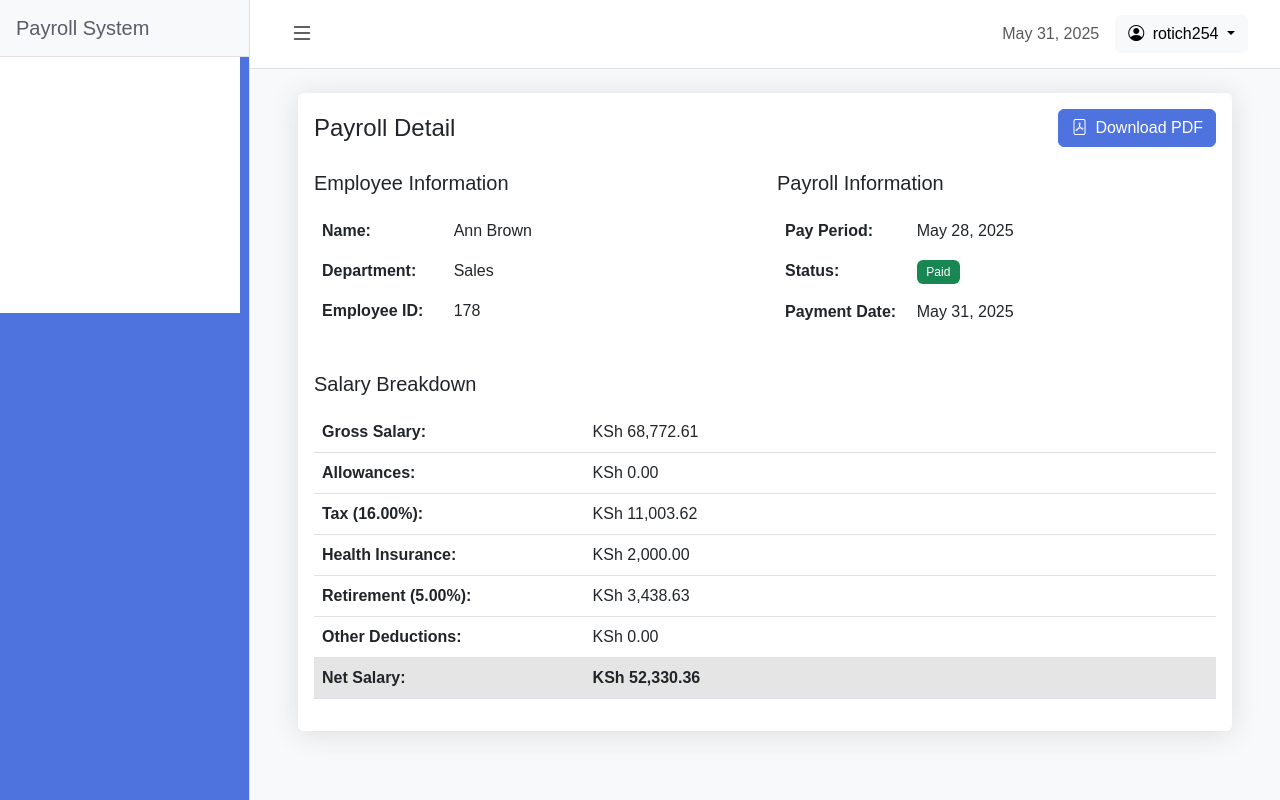
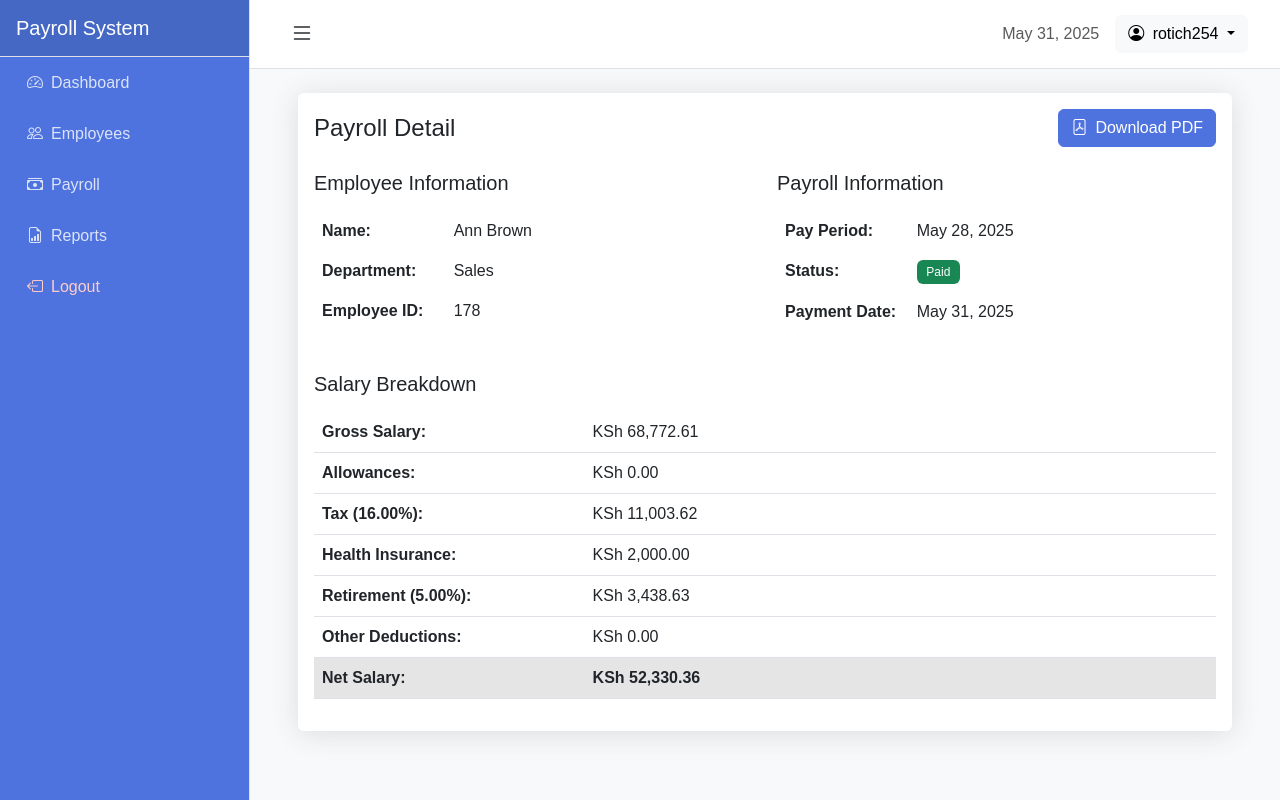
Before and after one commit to rotich254/Payroll-paypulse, a Django app: page /payroll/24/ in a window 1280 px wide. Run offline with Django 5.2, Linux system fonts and the light colour scheme; a user stored in the database is signed in; data comes from the database, SQL or seed files in the repository; some libraries are stand-ins or nearby versions.

Commit message:
Enhance sidebar styling with new colors and hover effects, and improve layout for better user experience.

```diff
--- a/static/css/responsive.css
+++ b/static/css/responsive.css
@@ -276,3 +276,24 @@
 #wrapper.toggled .mobile-nav-overlay {
     display: block;
 }
+
+/* Sidebar styling enhancements */
+.sidebar .list-group-item {
+    border-left: 3px solid transparent;
+    transition: all 0.2s ease;
+}
+
+.sidebar .list-group-item.active {
+    border-left: 3px solid #fff;
+    position: relative;
+}
+
+.sidebar .list-group-item.active::before {
+    content: "";
+    position: absolute;
+    left: -3px;
+    top: 0;
+    height: 100%;
+    width: 3px;
+    background-color: #fff;
+}
--- a/templates/base.html
+++ b/templates/base.html
@@ -20,7 +20,7 @@
     <style>
         .sidebar {
             min-height: 100vh;
-            background: #fff;
+            background: #4e73df;
             box-shadow: 0 0 15px rgba(0,0,0,0.1);
         }
         .primary-text {
@@ -36,13 +36,32 @@
             transform: translateY(-2px);
             transition: all 0.3s ease;
         }
+        /* Style for the sidebar items */
+        .sidebar .list-group-item {
+            color: rgba(255, 255, 255, 0.8) !important;
+            background-color: transparent;
+        }
+        .sidebar .list-group-item:hover {
+            background-color: rgba(255, 255, 255, 0.1);
+            color: #fff !important;
+        }
+        .sidebar .list-group-item.active {
+            background-color: rgba(255, 255, 255, 0.2) !important;
+            color: #fff !important;
+            font-weight: 700;
+        }
+        /* Style for the sidebar heading */
+        .sidebar .sidebar-heading {
+            background-color: #4668c5 !important;
+            color: #fff;
+        }
         /* Style for the logout link in the sidebar */
         .sidebar .list-group-item-logout {
-            color: #dc3545; /* Bootstrap danger color for logout */
+            color: #ffcccb !important; /* Light red for logout */
         }
         .sidebar .list-group-item-logout:hover {
-            background-color: rgba(220, 53, 69, 0.1); /* Light danger background on hover */
-            color: #a71d2a;
+            background-color: rgba(220, 53, 69, 0.2); /* Light danger background on hover */
+            color: #fff !important;
         }
     </style>
     {% block extra_css %}{% endblock %}
@@ -54,10 +73,10 @@
 
         <!-- Sidebar -->
         <div class="sidebar border-end" id="sidebar-wrapper">
-            <div class="sidebar-heading border-bottom bg-light p-3 d-flex justify-content-between align-items-center">
+            <div class="sidebar-heading border-bottom p-3 d-flex justify-content-between align-items-center">
                 <h5 class="mb-0">Payroll System</h5>
                 <button class="btn d-md-none" id="closeSidebar">
-                    <i class="bi bi-x-lg"></i>
+                    <i class="bi bi-x-lg text-white"></i>
                 </button>
             </div>
             <div class="list-group list-group-flush">
```
